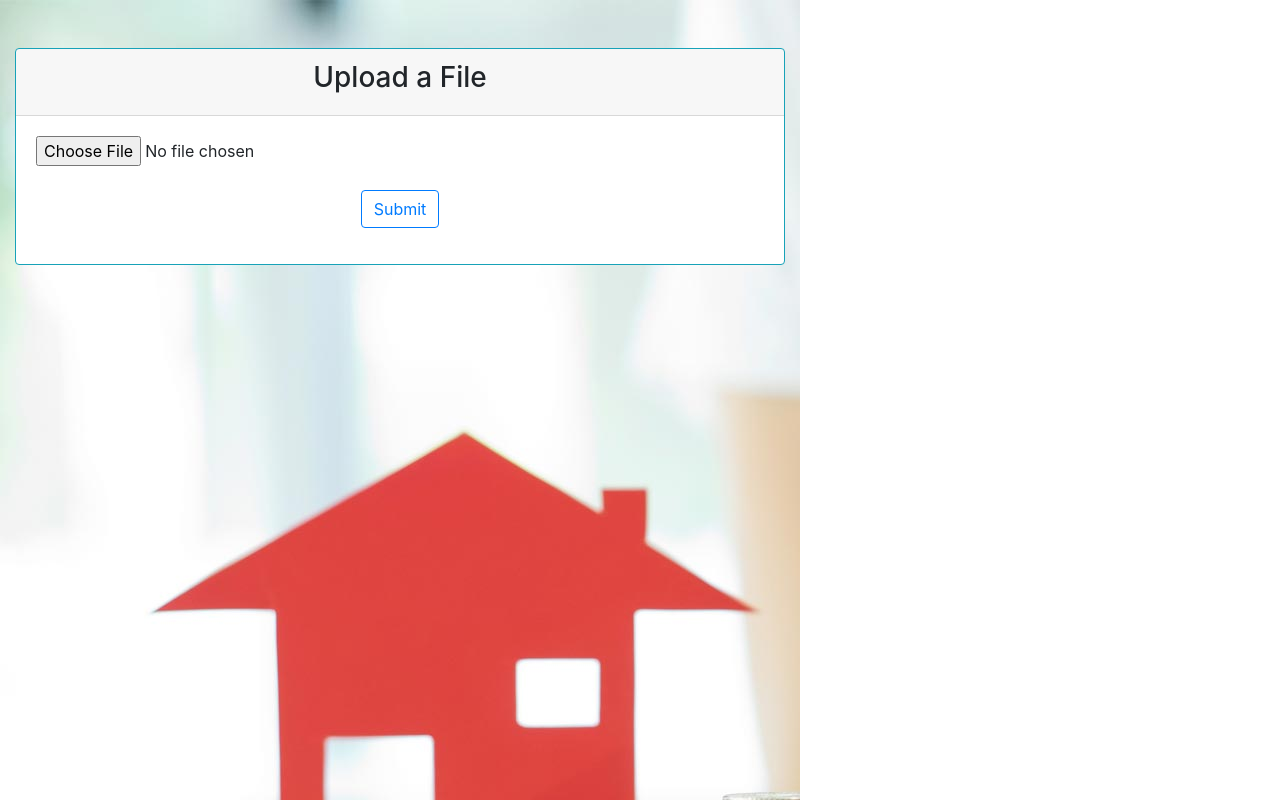
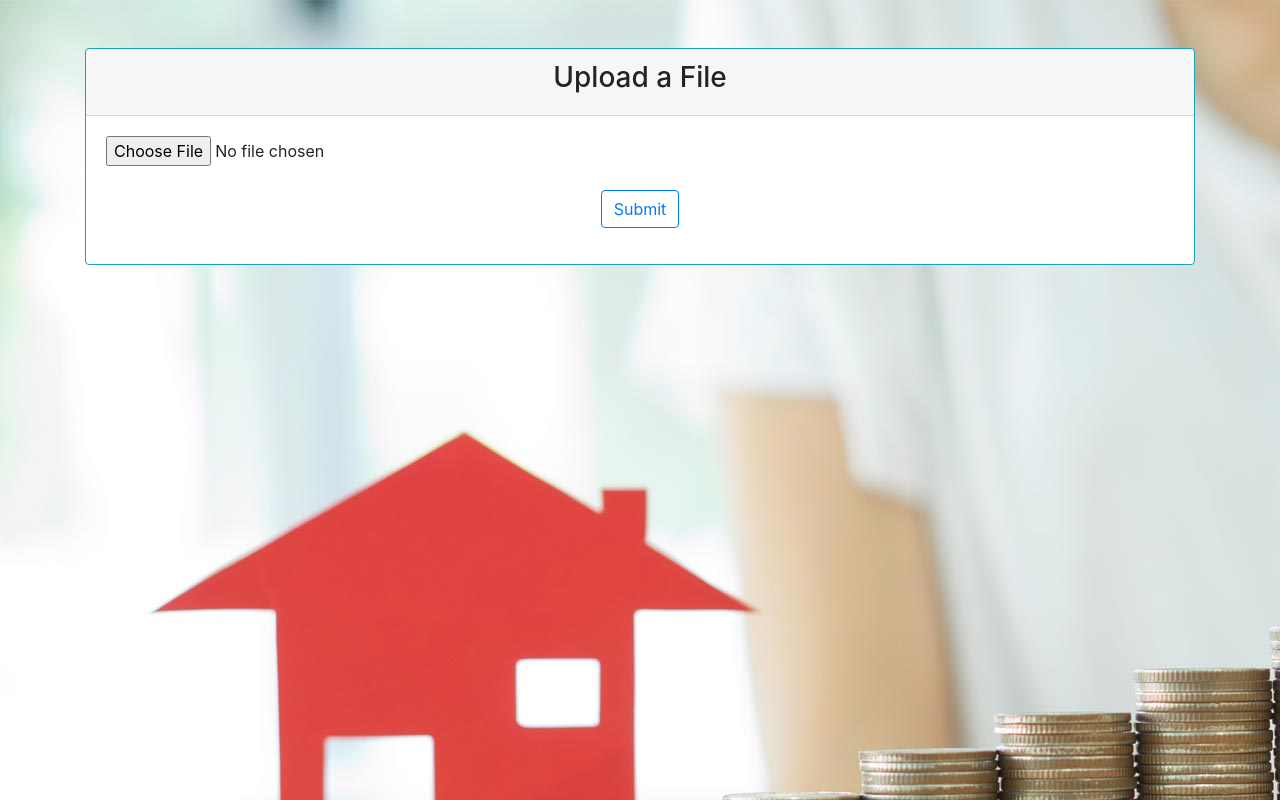
Before and after one commit to AnkitS97/file-upload-demo, a Flask app: page / in a window 1280 px wide. Run offline with Flask 2, Linux system fonts and the light colour scheme; some libraries are stand-ins or nearby versions.

Commit message:
changed width

```diff
--- a/static/css/main.css
+++ b/static/css/main.css
@@ -1,6 +1,5 @@
 .background-img {
     height: 100vh;
-    width: 100vh;
     background-image: url('/static/Paying-off-Home-Loan.jpg');
     background-repeat: no-repeat;
 }
```
